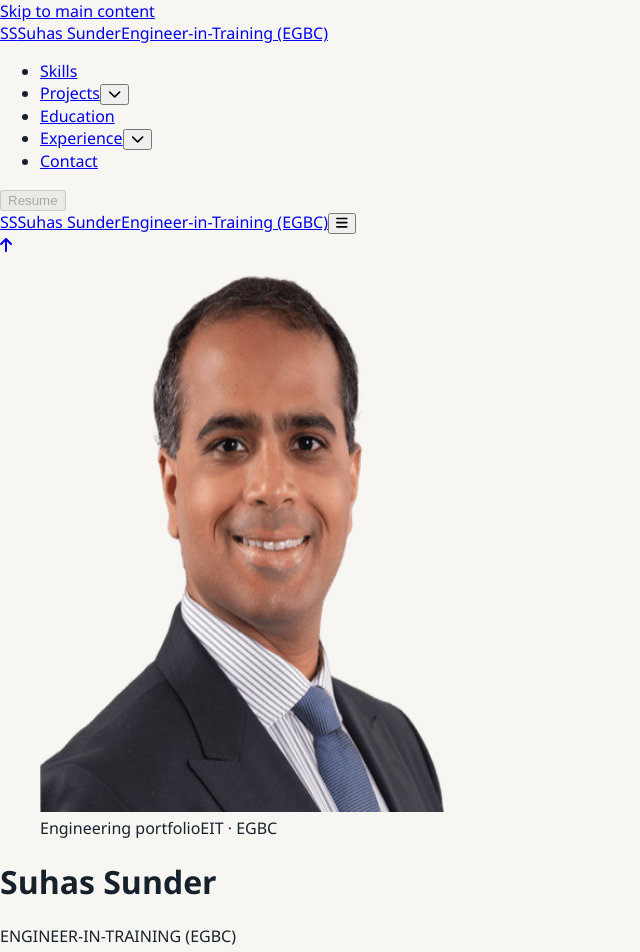
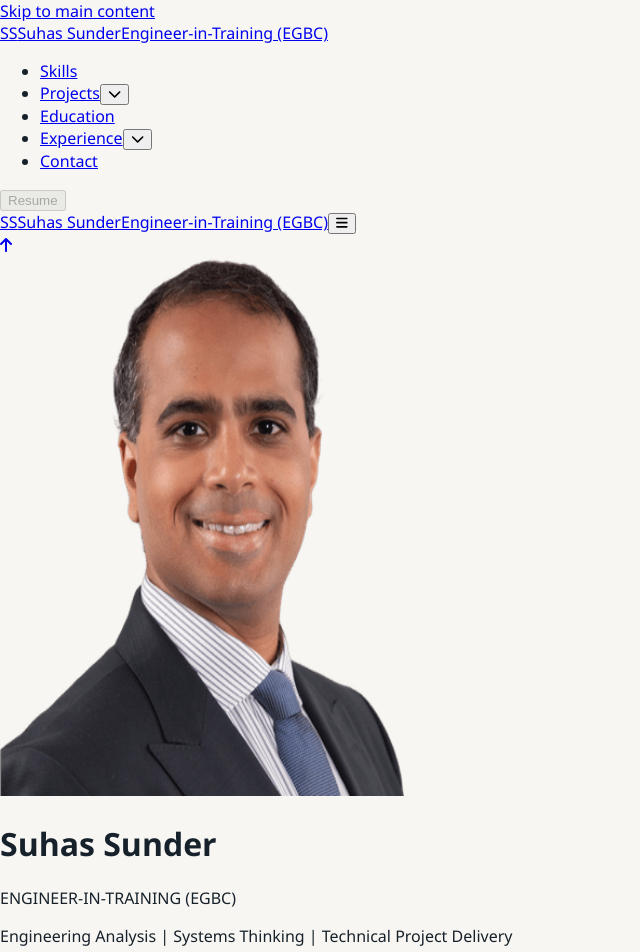
Before and after one commit to suhas-sunder/engineering-portfolio, a React (Create React App) app: page / in a window 1280 px wide. Shown: the top 952 px of the page, without its empty margins (0-640 px from the left). Built offline with nearby package versions, Linux system fonts and the light colour scheme.

Commit message:
refactor: simplify portfolio copy

```diff
--- a/public/index.html
+++ b/public/index.html
@@ -38,8 +38,7 @@
   </head>
   <body>
     <noscript>
-      JavaScript is required to view this engineering portfolio and use its
-      contact form.
+      JavaScript is required to view this site and use its contact form.
     </noscript>
     <div id="root"></div>
   </body>
--- a/src/components/Form/Contact.tsx
+++ b/src/components/Form/Contact.tsx
@@ -212,13 +212,6 @@ function Contact() {
                 </a>
               ))}
             </address>
-
-            <a
-              href={siteConfig.url}
-              className="mt-6 inline-flex min-h-11 items-center text-base font-semibold text-slate-800 underline decoration-slate-300 underline-offset-4 hover:text-teal-800 hover:decoration-teal-700 focus-visible:outline-none focus-visible:ring-2 focus-visible:ring-teal-700"
-            >
-              suhassunder.ca
-            </a>
           </div>
 
           <div className="border border-slate-300 bg-[#f7f6f2] p-5 sm:p-8 lg:p-10">
--- a/src/components/Layout/Footer.tsx
+++ b/src/components/Layout/Footer.tsx
@@ -7,7 +7,7 @@ function Footer() {
     <footer className="border-t border-slate-300 bg-[#f7f6f2] px-5 py-8 sm:px-8 lg:px-10">
       <div className="mx-auto flex w-full max-w-[82rem] flex-col gap-5 text-sm text-slate-600 sm:flex-row sm:items-center sm:justify-between">
         <p>
-          &copy; {currentYear} {siteConfig.name}. Engineering portfolio.
+          &copy; {currentYear} {siteConfig.name}.
         </p>
 
         <nav aria-label="Footer navigation">
--- a/src/components/Navigation/MobileNav.tsx
+++ b/src/components/Navigation/MobileNav.tsx
@@ -48,7 +48,7 @@ export default function MobileNav() {
         <a
           href="/"
           onClick={closeBurgerMenu}
-          aria-label="Suhas Sunder engineering portfolio home"
+          aria-label="Suhas Sunder home"
           className="flex min-h-11 min-w-0 items-center gap-3 rounded-sm focus-visible:outline-none focus-visible:ring-2 focus-visible:ring-teal-700"
         >
           <span className="flex h-10 w-10 items-center justify-center bg-slate-900 text-sm font-bold tracking-wider text-white">
--- a/src/components/Navigation/NavBar.tsx
+++ b/src/components/Navigation/NavBar.tsx
@@ -14,7 +14,7 @@ export default function NavBar() {
         <div className="mx-auto hidden min-h-[4.5rem] w-full max-w-[88rem] items-center gap-6 px-6 xl:flex xl:px-10">
           <a
             href="/"
-            aria-label="Suhas Sunder engineering portfolio home"
+            aria-label="Suhas Sunder home"
             className="flex min-w-fit items-center gap-3 rounded-sm focus-visible:outline-none focus-visible:ring-2 focus-visible:ring-teal-700 focus-visible:ring-offset-2"
           >
             <span className="flex h-10 w-10 items-center justify-center bg-slate-900 text-sm font-bold tracking-wider text-white">
--- a/src/components/Pages/Home.tsx
+++ b/src/components/Pages/Home.tsx
@@ -28,7 +28,7 @@ function Home() {
         />
 
         <div className="mx-auto grid w-full max-w-[82rem] items-center gap-10 lg:grid-cols-[minmax(16rem,0.72fr)_minmax(0,1.28fr)] lg:gap-16 xl:gap-20">
-          <figure className="order-2 mx-auto w-full max-w-[27rem] lg:order-1 lg:mx-0">
+          <div className="order-2 mx-auto w-full max-w-[27rem] lg:order-1 lg:mx-0">
             <div className="relative overflow-hidden border border-slate-300 bg-[#e7ecec]">
               <div
                 className="absolute inset-x-0 top-0 h-2 bg-teal-700"
@@ -42,13 +42,7 @@ function Home() {
                 height={540}
               />
             </div>
-            <figcaption className="flex items-start justify-between gap-4 border-x border-b border-slate-300 bg-white px-4 py-3 text-xs font-semibold uppercase tracking-[0.12em] text-slate-500">
-              <span>Engineering portfolio</span>
-              <span className="whitespace-nowrap text-teal-700">
-                EIT · EGBC
-              </span>
-            </figcaption>
-          </figure>
+          </div>
 
           <div className="order-1 min-w-0 lg:order-2">
             <h1 className="text-[clamp(2.7rem,7.5vw,5.8rem)] font-semibold leading-[0.92] tracking-[-0.055em] text-slate-950">
--- a/src/components/UI/SectionHeading.tsx
+++ b/src/components/UI/SectionHeading.tsx
@@ -24,7 +24,7 @@ export default function SectionHeading({
         {eyebrow}
       </p>
       <h2
-        className={`mt-3 text-3xl font-semibold leading-tight tracking-[-0.03em] sm:text-4xl lg:text-[2.7rem] ${
+        className={`mt-3 text-3xl font-semibold leading-[1.15] tracking-[-0.03em] sm:text-4xl lg:text-[2.7rem] ${
           inverse ? "text-white" : "text-slate-950"
         }`}
       >
@@ -32,7 +32,7 @@ export default function SectionHeading({
       </h2>
       {description ? (
         <p
-          className={`mt-4 max-w-2xl text-base leading-7 sm:text-lg sm:leading-8 ${
+          className={`mt-5 max-w-2xl text-base leading-7 sm:text-lg sm:leading-8 ${
             inverse ? "text-slate-200" : "text-slate-700"
           }`}
         >
```
Also changed, not shown: 2 other files (tests, documents, lock files or other folders).
